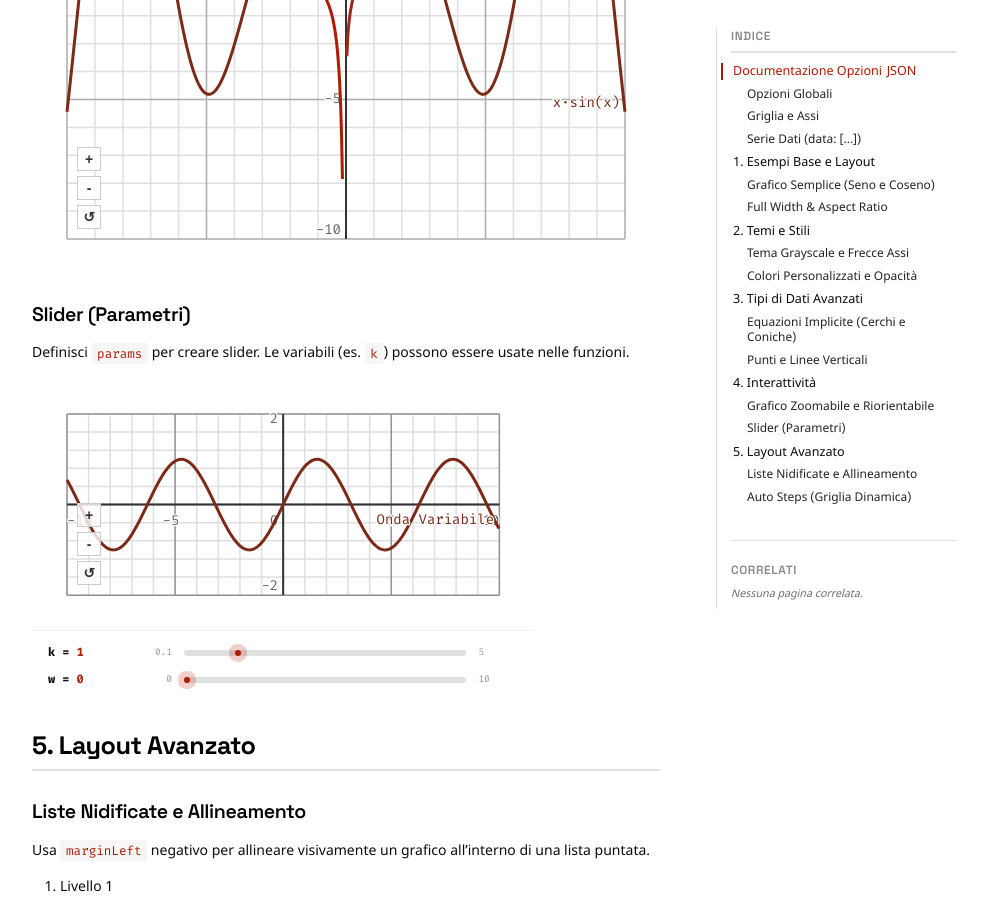
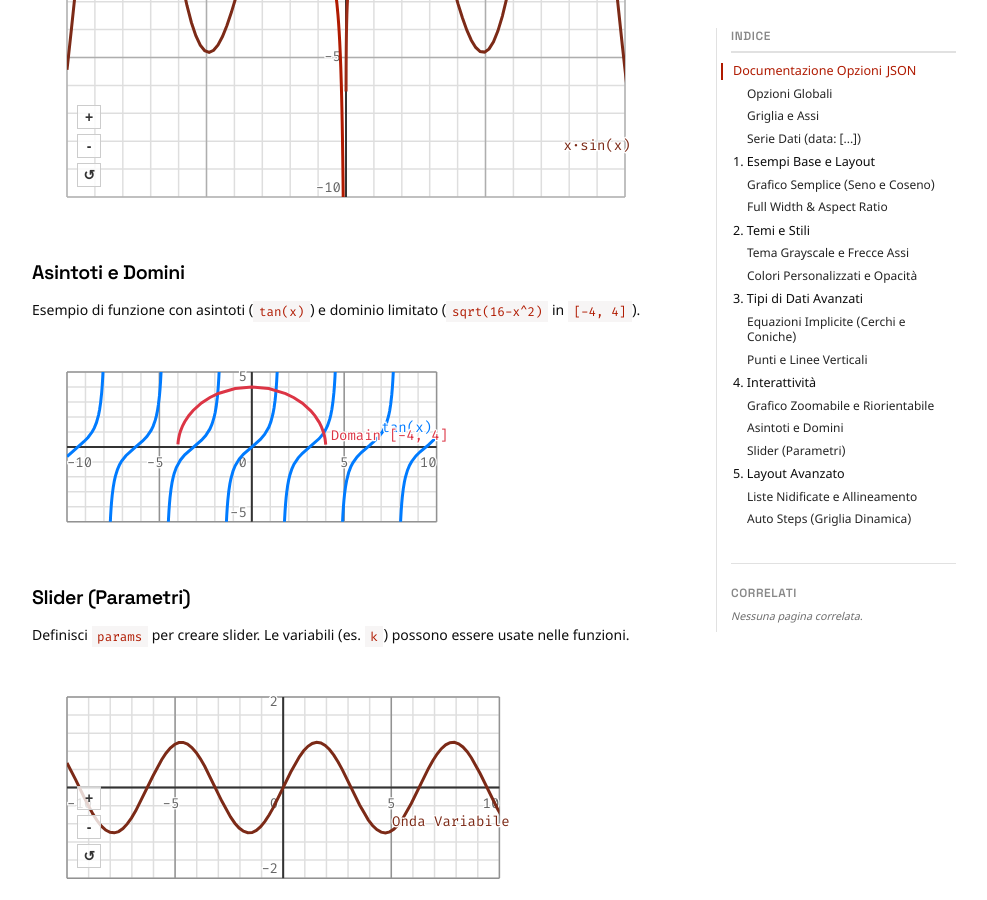
Before and after one commit to Bradwave/matephis, a Jekyll site: the page built from _notes/Public/test-plot.md, in a window 1280 px wide and 900 px high, scrolled down 6636 px. Shown: the whole window, without its empty margins (146-1133 px from the left). Built offline with Jekyll 4.4.1, drawn with Linux system fonts in a browser that asks for light colours; some of the changed lines change nothing that is shown.

Commit message:
Adaptive function sampling; should improve discontinuities handling.

````diff
--- a/_notes/Public/test-plot.md
+++ b/_notes/Public/test-plot.md
@@ -175,6 +175,21 @@ Imposta `"interactive": true`.
 }
 ```
 
+### Asintoti e Domini
+Esempio di funzione con asintoti (`tan(x)`) e dominio limitato (`sqrt(16-x^2)` in `[-4, 4]`).
+
+```matephis
+{
+  "aspectRatio": "2:1",
+  "xlim": [-10, 10],
+  "ylim": [-5, 5],
+  "data": [
+    { "fn": "tan(x)", "color": "#007bff", "label": "tan(x)" },
+    { "fn": "sqrt(16 - x^2)", "domain": [-4, 4], "color": "#dc3545", "label": "Domain [-4, 4]" }
+  ]
+}
+```
+
 ### Slider (Parametri)
 Definisci `params` per creare slider. Le variabili (es. `k`) possono essere usate nelle funzioni.
 
--- a/_plugins/table_wrapper.rb
+++ b/_plugins/table_wrapper.rb
@@ -8,10 +8,7 @@ module Jekyll
         # Check if already wrapped by looking at immediate predecessor
         # This is a basic check.
         pre_match = Regexp.last_match.pre_match
-        if pre_match =~ /<div[^>]*class=["']matephis-table-wrapper["'][^>]*>\s*\z/
-          match
-        else
-          "<div class=\"matephis-table-wrapper\">#{match}</div>"
+          "<div class=\"table-wrapper\">#{match}</div>"
         end
       end
     end
--- a/assets/js/matephis-plot.js
+++ b/assets/js/matephis-plot.js
@@ -49,6 +49,9 @@ class MatephisPlot {
         this.container = container;
         this.config = JSON.parse(source);
         this.container.innerHTML = ""; // Clear JSON
+
+        // Unique ID for scoping (e.g. clip paths)
+        this.uid = Math.random().toString(36).substr(2, 9);
 
         // Wrap
         this.wrapper = document.createElement("div");
@@ -179,11 +182,25 @@ class MatephisPlot {
         this.axesGroup = document.createElementNS(ns, "g"); // Axes Lines & Ticks (Always below data)
         this.numbersGroup = document.createElementNS(ns, "g"); // Numbers (Configurable)
         this.dataGroup = document.createElementNS(ns, "g");
+        this.dataGroup.setAttribute("clip-path", `url(#clip_${this.uid})`); // Clip Data to Plot Area
         this.labelGroup = document.createElementNS(ns, "g");
         this.legendGroup = document.createElementNS(ns, "g");
 
         // Layer Order
-        // 1. Backgrounds
+        // 1. Definition (Clip Path)
+        const defs = document.createElementNS(ns, "defs");
+        const clipPath = document.createElementNS(ns, "clipPath");
+        clipPath.setAttribute("id", `clip_${this.uid}`);
+        this.clipRect = document.createElementNS(ns, "rect");
+        this.clipRect.setAttribute("x", this.padding);
+        this.clipRect.setAttribute("y", this.padding);
+        this.clipRect.setAttribute("width", Math.max(0, this.width - this.padding * 2));
+        this.clipRect.setAttribute("height", Math.max(0, this.height - this.padding * 2));
+        clipPath.appendChild(this.clipRect);
+        defs.appendChild(clipPath);
+        this.svg.appendChild(defs);
+
+        // 2. Backgrounds
         this.svg.appendChild(this.bgGroup);
         this.svg.appendChild(this.secondaryGridGroup);
         this.svg.appendChild(this.gridGroup);
@@ -350,8 +367,8 @@ class MatephisPlot {
             this.draw();
         };
 
-        const btnPlus = mkBtn("+", () => zoom(0.8)); // Zoom In = smaller range
-        const btnMinus = mkBtn("-", () => zoom(1.25)); // Zoom Out = larger range
+        const btnPlus = mkBtn("+", () => zoom(0.9)); // Zoom In = smaller range (10%)
+        const btnMinus = mkBtn("-", () => zoom(1.1)); // Zoom Out = larger range (10%)
 
         const btnReset = mkBtn("↺", () => {
             if (this.config.xlim) {
@@ -403,6 +420,12 @@ class MatephisPlot {
                     this.svg.setAttribute("width", this.width);
                     this.svg.setAttribute("height", this.height);
                     this.svg.setAttribute("viewBox", `0 0 ${this.width} ${this.height}`);
+
+                    // Update Clip Rect
+                    if (this.clipRect) {
+                        this.clipRect.setAttribute("width", Math.max(0, this.width - this.padding * 2));
+                        this.clipRect.setAttribute("height", Math.max(0, this.height - this.padding * 2));
+                    }
 
                     // Update Transform for interactions
                     if (this.transform) {
@@ -494,7 +517,7 @@ class MatephisPlot {
         svg.onwheel = (e) => {
             if (Date.now() - this.lastScrollTime < 150) return; // Prevent zooming while scrolling page
             e.preventDefault();
-            const zoomFactor = e.deltaY > 0 ? 1.1 : 0.9;
+            const zoomFactor = e.deltaY > 0 ? 1.05 : 0.95; // Gentler zoom (5%)
 
             if (this.transform) {
                 // Zoom towards mouse pointer
@@ -1009,26 +1032,154 @@ class MatephisPlot {
             }
 
             // Function
+            // Function (Adaptive Sampling)
             if (item.fn) {
                 let d = "";
                 let started = false;
                 const f = new Function("x", `return ${this.makeFn(item.fn)};`);
-                const res = (this.width);
-                const dx = (xMax - xMin) / res;
 
-                for (let i = 0; i <= res; i++) {
-                    const x = xMin + i * dx;
-                    try {
-                        const y = f(x);
-                        if (isFinite(y) && y >= yMin && y <= yMax) {
-                            const px = mapX(x), py = mapY(y);
-                            if (py < -this.height || py > this.height * 2) { started = false; continue; } // Clip
-                            if (!started) { d += `M ${px} ${py}`; started = true; }
-                            else d += ` L ${px} ${py}`;
-                            if (!item.labelAt) labelPos = { x: px, y: py };
-                        } else started = false;
-                    } catch (e) { }
+                // Adaptive State
+                const MAX_DEPTH = 8;
+                const TOLERANCE = 0.5; // Pixel error tolerance
+
+                const safeMapY = (y) => {
+                    const py = mapY(y);
+                    if (py < -10000) return -10000;
+                    if (py > 10000) return 10000;
+                    return py;
+                };
+
+                // Helper to check validity (finite + domain)
+                const isValid = (x, y) => {
+                    if (!isFinite(y)) return false;
+                    if (item.domain && (x < item.domain[0] || x > item.domain[1])) return false;
+                    return true;
+                };
+
+                const plotSegment = (x1, y1, x2, y2, depth) => {
+                    const xm = (x1 + x2) / 2;
+                    let ym;
+                    try { ym = f(xm); } catch(e) { ym = NaN; }
+
+                    const p1X = mapX(x1), p1Y = safeMapY(y1);
+                    const p2X = mapX(x2), p2Y = safeMapY(y2);
+                    const pmX = mapX(xm), pmY = safeMapY(ym);
+
+                    const v1 = isValid(x1, y1);
+                    const v2 = isValid(x2, y2);
+                    const vm = isValid(xm, ym);
+
+                    // A. Recursion Criteria
+                    if (depth < MAX_DEPTH) {
+                       let split = false;
+
+                       // 1. Edge Hunting (One valid, one invalid)
+                       if (v1 !== v2) split = true;
+
+                       // 2. Hole / Singularity Hunting (Both valid, mid invalid) - e.g. sin(x)/x at 0
+                       else if (v1 && v2 && !vm) split = true;
+
+                       // 3. Valid Midpoint Checks
+                       else if (v1 && v2 && vm) {
+                           // Curvature / Linearity Check
+                           const linY = p1Y + (p2Y - p1Y) * 0.5;
+                           const error = Math.abs(pmY - linY);
+                           if (error > TOLERANCE) split = true;
+
+                           // Steep Slope / Asymptote Check
+                           // If dY is huge, subdivide to find the jump
+                           if (Math.abs(p2Y - p1Y) > this.height) split = true;
+                       }
+                       // 4. Invalid Midpoint but maybe valid edge? (vm false, v1/v2 false) -> Usually skip,
+                       // but if we are "hunting" from coarse loop, we might have v1=false, v2=false, vm=TRUE.
+                       // This case is handled by top-level call. Inside recursion, if v1/v2 false, we often stop unless vm is true?
+                       // Actually if v1/v2 false and vm true, split!
+                       else if (!v1 && !v2 && vm) split = true;
+
+                       if (split) {
+                           plotSegment(x1, y1, xm, ym, depth + 1);
+                           plotSegment(xm, ym, x2, y2, depth + 1);
+                           return;
+                       }
+                    }
+
+                    // B. Base Case - Draw or Move
+
+                    // Case 1: Both endpoints valid -> Draw Line (unless asymptote break)
+                    if (v1 && v2) {
+                        const jump = Math.abs(p2Y - p1Y);
+                        // Asymptote Break: Huge jump AND opposite signs relative to viewport center (heuristic)?
+                        // Or just huge jump. For 1/x, jump is Infinity. Clampped to 20000.
+                        // For tan(x), jump is also huge.
+                        // We connect if jump is reasonable.
+
+                        // Heuristic: If jump > 2 * Height, assume asymptote and break.
+                        // EXCEPT if "Bridging" a hole? No, if we are here (v1 && v2), we just bridged the hole
+                        // by recursion (midpoint became valid or we reached max depth).
+                        // Wait, if we reached max depth and mid was invalid, we are NOT in (v1 && v2) branch?
+                        // Correct. This branch is for "we found a valid segment".
+
+                        if (jump < this.height * 2) {
+                             if (!started) { d += `M ${p1X} ${p1Y}`; started = true; }
+                             d += ` L ${p2X} ${p2Y}`;
+                             if (!item.labelAt) labelPos = { x: p2X, y: p2Y };
+                        } else {
+                             // Break
+                             started = false;
+                        }
+                    }
+
+                    // Case 2: Bridging a Hole (Removable Discontinuity)
+                    // We reached MAX_DEPTH. v1 is valid, v2 is valid, but we couldn't resolve the middle.
+                    // This happens for sin(x)/x at 0 (undefined at 0).
+                    // x1 is -epsilon, x2 is +epsilon.
+                    else if (v1 && v2 && !vm) {
+                        // Check continuity
+                        const jump = Math.abs(p2Y - p1Y);
+                        if (jump < 50) { // arbitrary small threshold for visual continuity
+                            // Bridge it!
+                            if (!started) { d += `M ${p1X} ${p1Y}`; started = true; }
+                            d += ` L ${p2X} ${p2Y}`;
+                            if (!item.labelAt) labelPos = { x: p2X, y: p2Y };
+                        } else {
+                            started = false;
+                        }
+                    }
+                    else {
+                        started = false;
+                    }
+                };
+
+                // Initial Coarse Steps
+                const coarseSteps = this.width / 20; // 1 step every 20px
+                const dx = (xMax - xMin) / coarseSteps;
+
+                for (let i = 0; i < coarseSteps; i++) {
+                    const xStart = xMin + i * dx;
+                    const xEnd = xMin + (i+1) * dx;
+                    const xMid = (xStart + xEnd) / 2;
+
+                    let yStart, yEnd, yMid;
+                    try { yStart = f(xStart); yEnd = f(xEnd); yMid = f(xMid); } catch(e){}
+
+                    const v1 = isValid(xStart, yStart);
+                    const v2 = isValid(xEnd, yEnd);
+                    const vm = isValid(xMid, yMid);
+
+                    // Recurse if ANY point in this chunk is valid (hits domain edge, singularity, etc.)
+                    if (v1 || v2 || vm) {
+                         if (v1 && !started) {
+                             const pSX = mapX(xStart);
+                             const pSY = safeMapY(yStart);
+                             d += `M ${pSX} ${pSY}`;
+                             started = true;
+                         }
+                        plotSegment(xStart, yStart, xEnd, yEnd, 0);
+                    } else {
+                        started = false;
+                    }
                 }
+
                 const path = document.createElementNS(ns, "path");
                 path.setAttribute("d", d);
                 path.setAttribute("fill", "none");
````
Also changed, not shown: _notes/Public/esercizi-parabola.md (line endings or trailing spaces).
